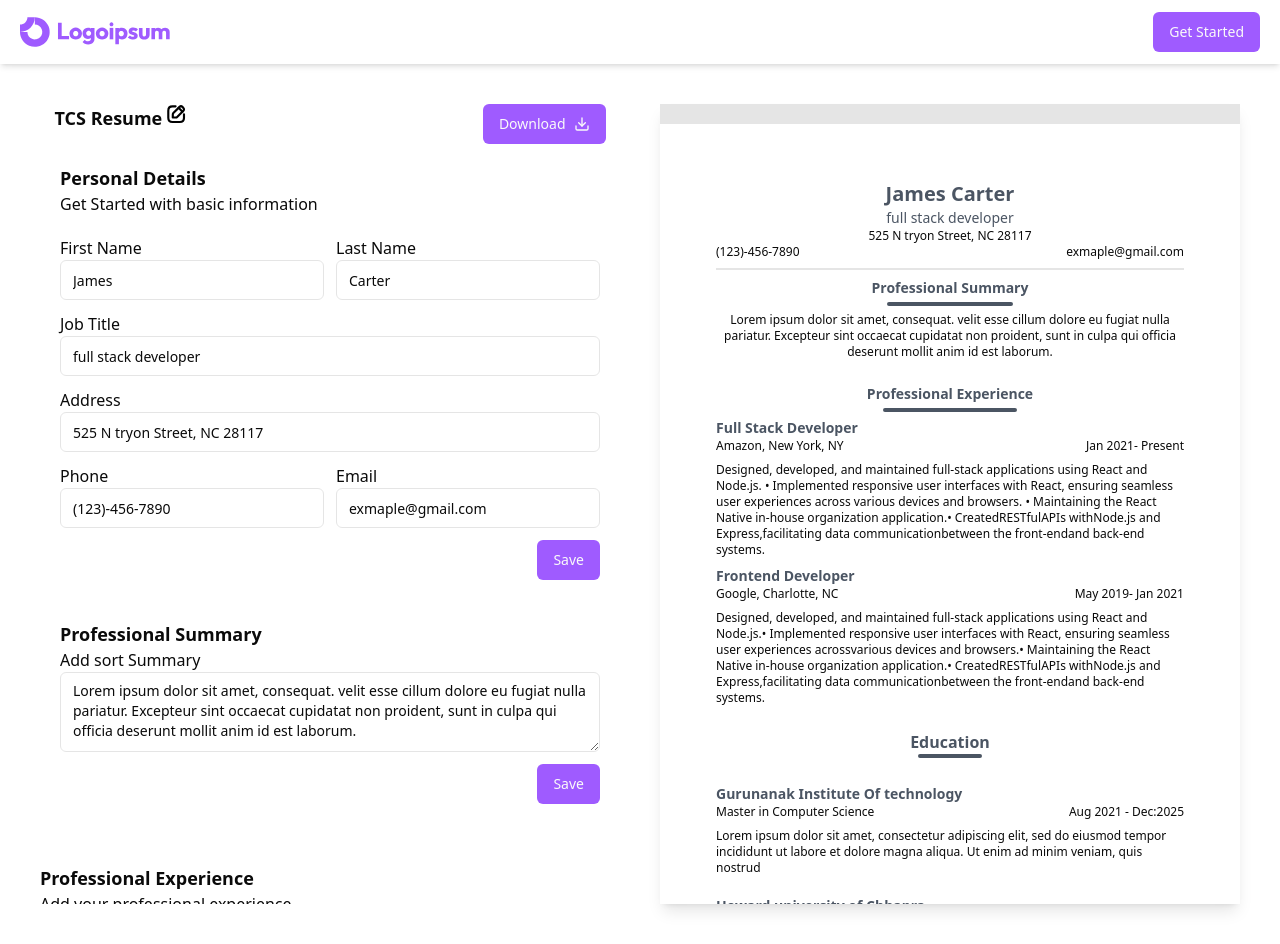
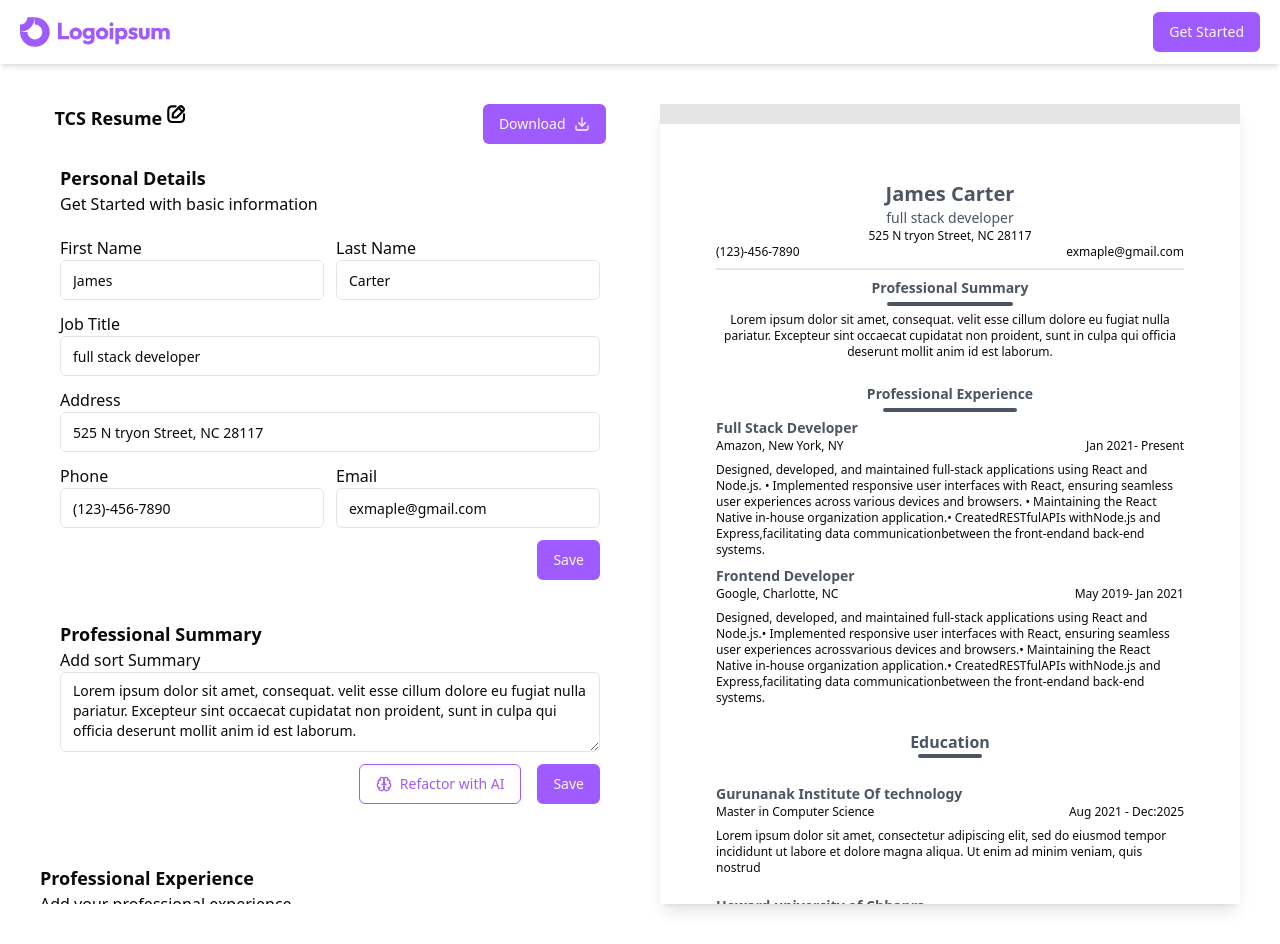
Before and after one commit to khursed1/Career-Ride, a React (Vite) app in the folder Frontend/: page /dashboard/resume in a window 1280 px wide. Built offline with nearby package versions, Linux system fonts and the light colour scheme; no server answers.

Commit message:
Added Ai functionalities

```diff
--- a/Frontend/package.json
+++ b/Frontend/package.json
@@ -10,10 +10,12 @@
     "preview": "vite preview"
   },
   "dependencies": {
+    "@google/genai": "^0.13.0",
+    "@google/generative-ai": "^0.24.1",
     "@radix-ui/react-dialog": "^1.1.13",
     "@radix-ui/react-slot": "^1.1.0",
+    "@smastrom/react-rating": "^1.5.0",
     "@tailwindcss/vite": "^4.1.5",
-    "@smastrom/react-rating": "^1.5.0",
     "axios": "^1.8.4",
     "class-variance-authority": "^0.7.1",
     "clsx": "^2.1.1",
--- a/Frontend/src/components/Custom/Resume/Form/AddSummery.jsx
+++ b/Frontend/src/components/Custom/Resume/Form/AddSummery.jsx
@@ -2,13 +2,17 @@ import { ResumeInfoContext } from "../../../../context/ResumeInfoContext";
 import { Textarea } from "../../../ui/textarea";
 import { Button } from "../../../ui/button";
 import { ApiEnd } from "../../../../provider";
-import { LoaderCircle } from "lucide-react";
+import { Brain, LoaderCircle } from "lucide-react";
 import { useContext, useState } from "react";
-
+import { GoogleGenAI } from "@google/genai"; // At top
+import { ai_api } from "../../../../../Api";
+const api_key = ai_api;
+//Note api key is in API.jsx
+const ai = new GoogleGenAI({ apiKey: api_key });
 const AddSummery = () => {
   const { resumeInfo, setResumeInfo } = useContext(ResumeInfoContext);
   const [loading, setLoading] = useState(false);
-
+  const [aiLoading, setAiLoading] = useState(false);
   const handleInputChange = (e) => {
     //Set the data from form section to preview section
     const { name, value } = e.target;
@@ -37,6 +41,27 @@ const AddSummery = () => {
       setLoading(false);
     }
   };
+  const handleRefactorClick = async (e) => {
+    e.preventDefault();
+    setAiLoading(true);
+    try {
+      const result = await ai.models.generateContent({
+        model: "gemini-2.0-flash",
+        contents: `Please rewrite and improve this resume summary professionally: Note i will be using this response
+        directly in my ai powered resume builder app, so dont include response like "here is the refactored ....." just give the response which can be directly pasted into summry section of resume
+        without any modification. Note also dont make it too long i want the resume to be ats friendly \n${resumeInfo.summary}`,
+      });
+      const improvedSummary = await result.candidates[0].content.parts[0].text;
+      setResumeInfo((prev) => ({
+        ...prev,
+        summary: improvedSummary,
+      }));
+    } catch (error) {
+      console.error("AI Refactor Error:", error);
+    } finally {
+      setAiLoading(false);
+    }
+  };
 
   return (
     <div className="p-5 rounded-lg">
@@ -46,13 +71,24 @@ const AddSummery = () => {
         <Textarea
           onChange={handleInputChange}
           name="summary"
-          defaultValue={resumeInfo?.summary}
+          value={resumeInfo?.summary}
         />
       </form>
       <div className="mt-3 flex justify-end">
+        <div className="mx-4">
+          <Button
+            onClick={handleRefactorClick}
+            className="flex gap-2 text-sm border-primary text-primary"
+            variant="outline"
+          >
+            <Brain className="h-4 w-4" />
+            {aiLoading ? <LoaderCircle className="h-4 w-4 animate-spin" /> : "Refactor with AI"}
+          </Button>
+        </div>
         <Button type="submit" onClick={handleclick}>
           Save {loading && <LoaderCircle className=" animate-spin" />}
         </Button>
+
       </div>
     </div>
   );
--- a/Frontend/src/components/Custom/Resume/RichTextEditor.jsx
+++ b/Frontend/src/components/Custom/Resume/RichTextEditor.jsx
@@ -1,6 +1,11 @@
 {/* Text editor for adding text styles like bold, italic,
                     bullet lists etc */}
 import { useState } from 'react';
+import { GoogleGenAI } from "@google/genai";
+import { ai_api } from '../../../../Api';
+const api_key = ai_api;
+//Note api key is in API.jsx
+const ai = new GoogleGenAI({ apiKey: api_key });
 import Editor, {
     BtnBold,
     BtnBulletList,
@@ -14,12 +19,30 @@ import Editor, {
 } from 'react-simple-wysiwyg';
 import { Button } from '../../ui/button';
 import { Brain } from 'lucide-react';
-
 const BtnAlignCenter = createButton('Align center', '≡', 'justifyCenter');
 
 export default function CustomEditor({ onRichTextEditorChange }) {
-    const [value, setValue] = useState('simple text');
+    const [aiLoading, setAiLoading] = useState(false);
+    const [value, setValue] = useState('Add workexperience and refactor it with AI');
+    const handleGenerateAI = async (e) => {
+        e.preventDefault();
+        setAiLoading(true);
+        try {
+            const result = await ai.models.generateContent({
+                model: "gemini-2.0-flash",
+                contents: `Please rewrite and improve this professional experience professionally: Note i will be using this response
+        directly in my ai powered resume builder app, so dont include response like "here is the refactored ....." just give the response which can be directly pasted into summry section of resume
+        without any modification. Note also dont make it too long i want the resume to be ats friendly, also give only one answer not options in simple text \n${value}`,
+            });
+            const improvedContent = await result.candidates[0].content.parts[0].text;
+            setValue(improvedContent)
 
+        } catch (error) {
+            console.error("AI Refactor Error:", error);
+        } finally {
+            setAiLoading(false);
+        }
+    };
     function onChange(e) {
         setValue(e.target.value);
     }
@@ -28,8 +51,25 @@ export default function CustomEditor({ onRichTextEditorChange }) {
         <div>
             <div className='flex justify-between my-2'>
                 <label className=' text-xs'>Summary</label>
-                <Button className="flex gap-2 text-sm border-primary text-primary" variant="outline" >
-                    <Brain className='h-4 w-4' />Generate with AI</Button>
+                {/* <Button className="flex gap-2 text-sm border-primary text-primary" variant="outline" >
+                    <Brain className='h-4 w-4' />Generate with AI</Button> */}
+                <Button
+                    className="flex gap-2 text-sm border-primary text-primary"
+                    variant="outline"
+                    onClick={handleGenerateAI}  // Trigger AI generation on button click
+                    disabled={aiLoading}  // Disable the button when loading
+                >
+                    {aiLoading ? (
+                        // Show loading spinner when request is in progress
+                        <div className="flex items-center gap-2">
+                            <span className="animate-spin">🔄</span> Generating...
+                        </div>
+                    ) : (
+                        <div className="flex gap-2">
+                            <Brain className='h-4 w-4' /> Refactor with AI
+                        </div>
+                    )}
+                </Button>
             </div>
             <Editor value={value} onChange={(e) => {
                 setValue(e.target.value);
```
Also changed, not shown: 2 other files (tests, documents, lock files or other folders).
